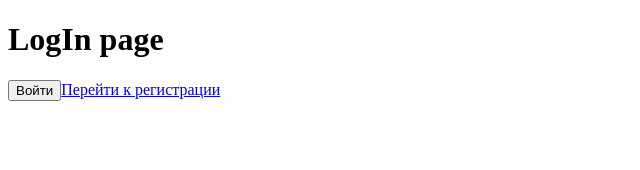
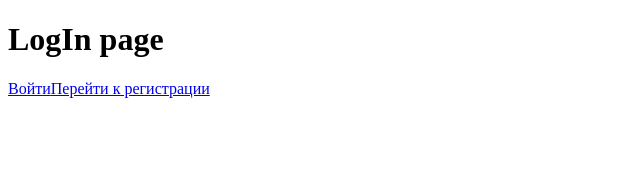
Before and after one commit to Karnaukhoff/skypro-music, a React (Create React App) app in the folder skypro-music/: page /login in a window 1280 px wide. Shown: the top 170 px of the page, without its empty margins (0-640 px from the left). Built offline with nearby package versions, Linux system fonts and the light colour scheme.

Commit message:
готово

```diff
--- a/skypro-music/src/pages/LogIn.jsx
+++ b/skypro-music/src/pages/LogIn.jsx
@@ -1,16 +1,12 @@
 import { Link } from "react-router-dom";
-//import { useNavigate } from 'react-router-dom'
-//import React, { useState } from "react";
 
-export const LogIn = () => {
+export const LogIn = ({onAuthButtonClick}) => {
     return (
       <div>
         <h1>LogIn page</h1>
-        <button onClick={() => {
-        //handleLogin();
-        //navigate('/', { replace: false })
-        }
-      }>Войти</button>
+        <Link onClick={onAuthButtonClick} to="/main">
+          Войти
+        </Link>
         <Link to="/register">
             Перейти к регистрации
         </Link>
--- a/skypro-music/src/protected-routes/protectedRoutes.jsx
+++ b/skypro-music/src/protected-routes/protectedRoutes.jsx
@@ -1,9 +1,9 @@
 import { Navigate, Outlet } from "react-router-dom";
 
-export const ProtectedRoute = ({ redirectPath = "/login"}) => {
-  if (!localStorage.getItem('user')) {
-   return <Navigate to={redirectPath} replace= {true}/>;
- }
+export const ProtectedRoute = ({  redirectPath = "/", isAllowed }) => {
+  if (!isAllowed) {
+    return  <Navigate to={redirectPath} replace={true} />;
+  }
 
-  return <Outlet />;
+  return  <Outlet />;
 };
--- a/skypro-music/src/routers.jsx
+++ b/skypro-music/src/routers.jsx
@@ -4,21 +4,68 @@ import { Favorites } from "./pages/Favorites";
 import { CategorySongs } from "./pages/categorySongs";
 import { NotFound } from "./pages/NotFound";
 import { ProtectedRoute } from "./protected-routes/protectedRoutes";
-//import React, { useState } from "react";
+import React, { useState } from "react";
 import { LogIn } from "./pages/LogIn";
 import { Register } from "./pages/register";
 
-export const AppRoutes = ({user}) => {
+export const AppRoutes = () => {
+  const [user, setUser] = useState(null);
+
+  const handleLogin = () => {
+
+    localStorage.setItem('user', 'true')
+
+    setUser({ login: "taradam" });
+  }
+  const handleLogout = () => {
+
+    setUser(null);
+  }
   return (
     <Routes>
+        <Route path="/login" element={<LogIn user={user}
+          onAuthButtonClick={user ? handleLogout : handleLogin}/>} />
+        <Route path="/register" element={<Register />} />
+
+        <Route element={<ProtectedRoute isAllowed={Boolean(user)} />}>
+          <Route path="/main" element={<Main/>}/>
+          <Route path="/Favorites" element={<Favorites />} />
+          <Route path="/categorySongs/:id" element={<CategorySongs/>}/>
+          <Route path="*" element={<NotFound />} />
+        </Route>
+      </Routes>
+
+    /*
+      <Routes>
+        <Route path="/" element={<Signin user={user}
+          onAuthButtonClick={user ? handleLogout : handleLogin}/>} />
+        <Route path="/signup" element={<Signup />} />
+
+        <Route element={<ProtectedRoute isAllowed={Boolean(user)} />}>
+        <Route path="/index" element={<Index />} />
+        <Route path="/myplaylist" element={<MyPlayList />} />
+        <Route path="/category/:id" element={<Category />} />
+        </Route>
+
+        <Route path="*" element={<NotFound />} />
+      </Routes>
+        //my
+      <Routes>
       <Route path="/login" element={<LogIn/>}/>
       <Route path="/register" element={<Register/>} />
       <Route path="*" element={<NotFound />} />
-      <Route element={<ProtectedRoute isAllowed={Boolean(user)} />}>
+      <Route
+        path="/"
+        element={
+          <ProtectedRoute isAllowed={Boolean(user)}>
+            <Main/>
+          </ProtectedRoute>
+        }
+      />
         <Route path="/" element={<Main/>}/>
         <Route path="/Favorites" element={<Favorites />} />
         <Route path="/categorySongs/:id" element={<CategorySongs/>}/>
-      </Route>
     </Routes>
+    */
   );
 };
```
